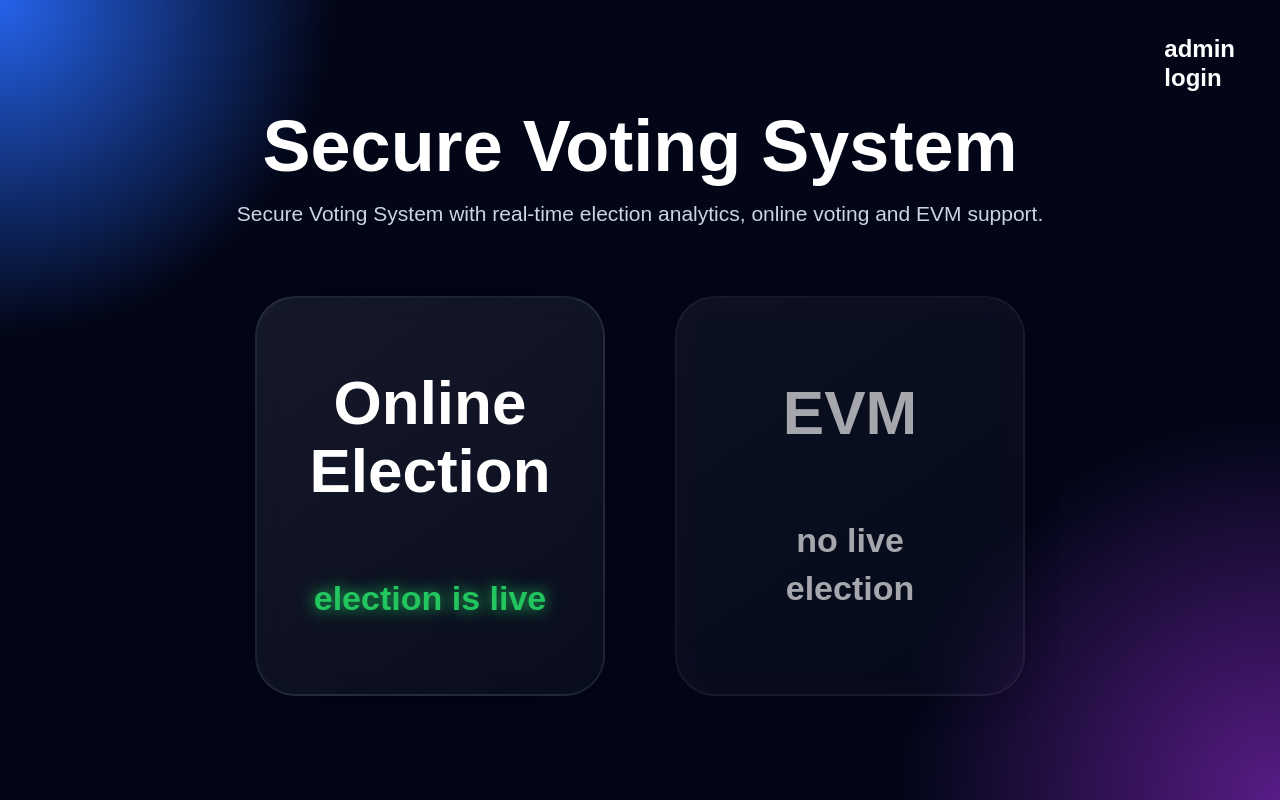
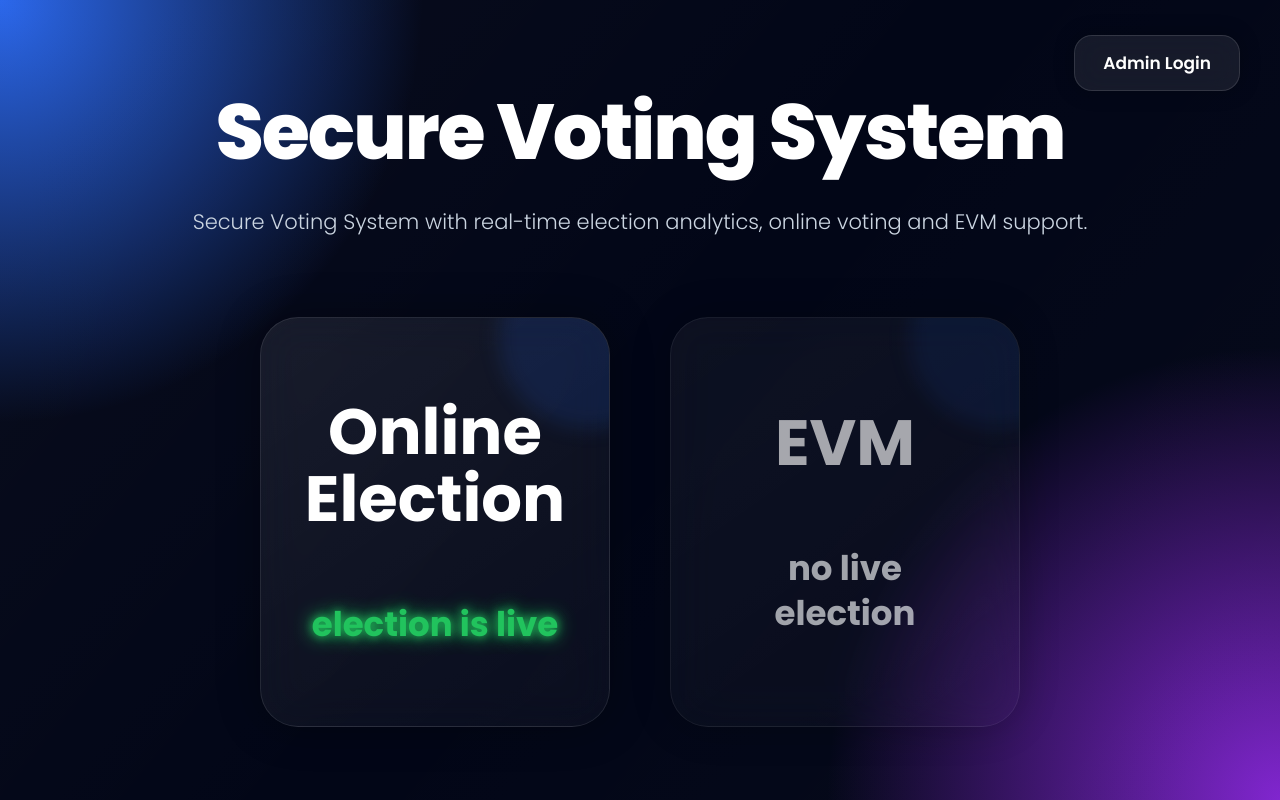
Before and after one commit to farooqimannan283-debug/secure-voting-system, a Flask app: page / in a window 1280 px wide. Run offline with Flask 3, Linux system fonts and the light colour scheme; data comes from the database, SQL or seed files in the repository.

Commit message:
Enhanced landing page

```diff
--- a/templates/landing.html
+++ b/templates/landing.html
@@ -8,13 +8,16 @@
 
     <title>Secure Voting System</title>
 
+    <link rel="preconnect" href="https://fonts.googleapis.com">
+    <link href="https://fonts.googleapis.com/css2?family=Poppins:wght@300;400;500;600;700;800&display=swap" rel="stylesheet">
+
     <style>
 
         *{
             margin:0;
             padding:0;
             box-sizing:border-box;
-            font-family:Arial;
+            font-family:'Poppins',sans-serif;
         }
 
         body{
@@ -24,9 +27,27 @@
             color:white;
 
             background:
-            radial-gradient(circle at top left,#2563eb,transparent 22%),
-            radial-gradient(circle at bottom right,#581c87,transparent 25%),
+            radial-gradient(circle at top left,#2563eb 0%,transparent 28%),
+            radial-gradient(circle at bottom right,#7e22ce 0%,transparent 30%),
             #020617;
+        }
+
+        body::before{
+
+            content:'';
+
+            position:absolute;
+            inset:0;
+
+            background:
+            linear-gradient(
+                130deg,
+                rgba(255,255,255,0.03),
+                transparent,
+                rgba(255,255,255,0.02)
+            );
+
+            pointer-events:none;
         }
 
         .wrapper{
@@ -40,63 +61,95 @@
             align-items:center;
 
             padding:40px;
+
+            position:relative;
+            z-index:2;
         }
 
         .admin-btn{
 
             position:absolute;
+
             top:35px;
-            right:45px;
+            right:40px;
 
+            padding:14px 28px;
+
+            border-radius:18px;
+
+            text-decoration:none;
             color:white;
-            text-decoration:none;
 
-            font-size:24px;
-            font-weight:bold;
+            font-size:17px;
+            font-weight:600;
 
-            line-height:1.2;
+            background:rgba(255,255,255,0.08);
 
-            transition:0.3s;
+            border:1px solid rgba(255,255,255,0.12);
+
+            backdrop-filter:blur(14px);
+
+            transition:0.35s;
+
+            box-shadow:
+            0 0 20px rgba(0,0,0,0.25);
         }
 
         .admin-btn:hover{
-            transform:scale(1.06);
+
+            transform:
+            translateY(-3px)
+            scale(1.04);
+
+            background:rgba(255,255,255,0.14);
+
+            box-shadow:
+            0 0 30px rgba(37,99,235,0.35);
         }
 
         h1{
 
-            font-size:72px;
-            margin-bottom:15px;
+            font-size:78px;
+            font-weight:800;
+
+            margin-bottom:16px;
 
             text-align:center;
+
+            letter-spacing:-2px;
         }
 
         .subtitle{
 
             font-size:21px;
+            font-weight:300;
+
             color:#cbd5e1;
 
-            margin-bottom:70px;
+            text-align:center;
 
-            text-align:center;
             max-width:950px;
+
+            margin-bottom:80px;
         }
 
         .cards{
 
             display:flex;
-            gap:70px;
+            justify-content:center;
+            align-items:center;
+
+            gap:60px;
 
             flex-wrap:wrap;
-            justify-content:center;
         }
 
         .card{
 
             width:350px;
-            height:400px;
+            height:410px;
 
-            border-radius:40px;
+            border-radius:38px;
 
             background:
             linear-gradient(
@@ -105,12 +158,12 @@
                 rgba(255,255,255,0.03)
             );
 
-            border:2px solid rgba(255,255,255,0.08);
+            border:1px solid rgba(255,255,255,0.10);
 
-            backdrop-filter:blur(18px);
+            backdrop-filter:blur(20px);
 
             box-shadow:
-            0 0 35px rgba(0,0,0,0.4);
+            0 0 40px rgba(0,0,0,0.35);
 
             display:flex;
             flex-direction:column;
@@ -120,7 +173,30 @@
             text-decoration:none;
             color:white;
 
+            position:relative;
+
+            overflow:hidden;
+
             transition:0.45s;
+        }
+
+        .card::before{
+
+            content:'';
+
+            position:absolute;
+
+            width:180px;
+            height:180px;
+
+            background:rgba(37,99,235,0.15);
+
+            border-radius:50%;
+
+            top:-70px;
+            right:-70px;
+
+            filter:blur(10px);
         }
 
         .card:hover{
@@ -130,65 +206,107 @@
             scale(1.03);
 
             box-shadow:
-            0 0 55px rgba(37,99,235,0.45);
+            0 0 50px rgba(37,99,235,0.45);
         }
 
         .disabled{
+
             opacity:0.65;
+            cursor:not-allowed;
+        }
+
+        .disabled:hover{
+
+            transform:none;
+
+            box-shadow:
+            0 0 40px rgba(0,0,0,0.35);
         }
 
         .card-title{
 
-            font-size:62px;
-            font-weight:bold;
+            font-size:64px;
+            font-weight:700;
+
+            line-height:1.05;
+
+            text-align:center;
 
             margin-bottom:70px;
 
-            text-align:center;
-            line-height:1.1;
+            position:relative;
+            z-index:2;
         }
 
         .status{
 
             font-size:34px;
-            font-weight:bold;
+            font-weight:700;
 
             text-align:center;
-            line-height:1.4;
+
+            line-height:1.3;
+
+            position:relative;
+            z-index:2;
         }
 
         .live{
 
             color:#22c55e;
-            text-shadow:0 0 15px #22c55e;
+
+            text-shadow:
+            0 0 10px #22c55e,
+            0 0 20px #22c55e;
+
+            animation:pulse 1.5s infinite;
         }
 
         .offline{
-            color:white;
+            color:#f8fafc;
         }
 
-        @media(max-width:900px){
+        @keyframes pulse{
+
+            0%{
+                opacity:0.8;
+            }
+
+            50%{
+                opacity:1;
+            }
+
+            100%{
+                opacity:0.8;
+            }
+        }
+
+        @media(max-width:950px){
+
+            body{
+                overflow:auto;
+            }
 
             h1{
-                font-size:48px;
+                font-size:52px;
             }
 
             .subtitle{
-                font-size:16px;
-                margin-bottom:45px;
+                font-size:17px;
+                margin-bottom:50px;
             }
 
             .cards{
-                gap:30px;
+                gap:35px;
             }
 
             .card{
-                width:290px;
-                height:340px;
+                width:300px;
+                height:350px;
             }
 
             .card-title{
-                font-size:50px;
+                font-size:52px;
                 margin-bottom:45px;
             }
 
@@ -197,9 +315,13 @@
             }
 
             .admin-btn{
-                font-size:18px;
+
+                top:20px;
                 right:20px;
-                top:20px;
+
+                font-size:15px;
+
+                padding:12px 20px;
             }
         }
 
@@ -212,7 +334,7 @@
     <div class="wrapper">
 
         <a href="/admin" class="admin-btn">
-            admin<br>login
+            Admin Login
         </a>
 
         <h1>Secure Voting System</h1>
```
Also changed, not shown: public/landing.html (+163 -41 lines).
